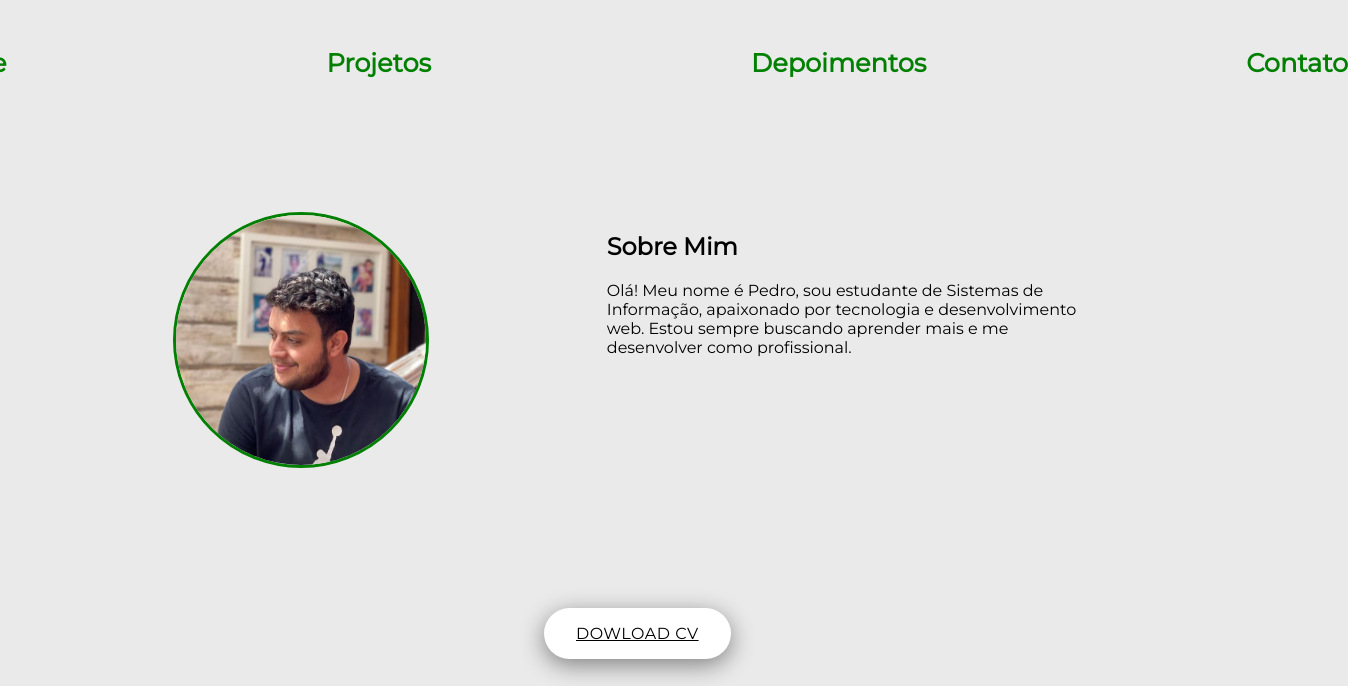
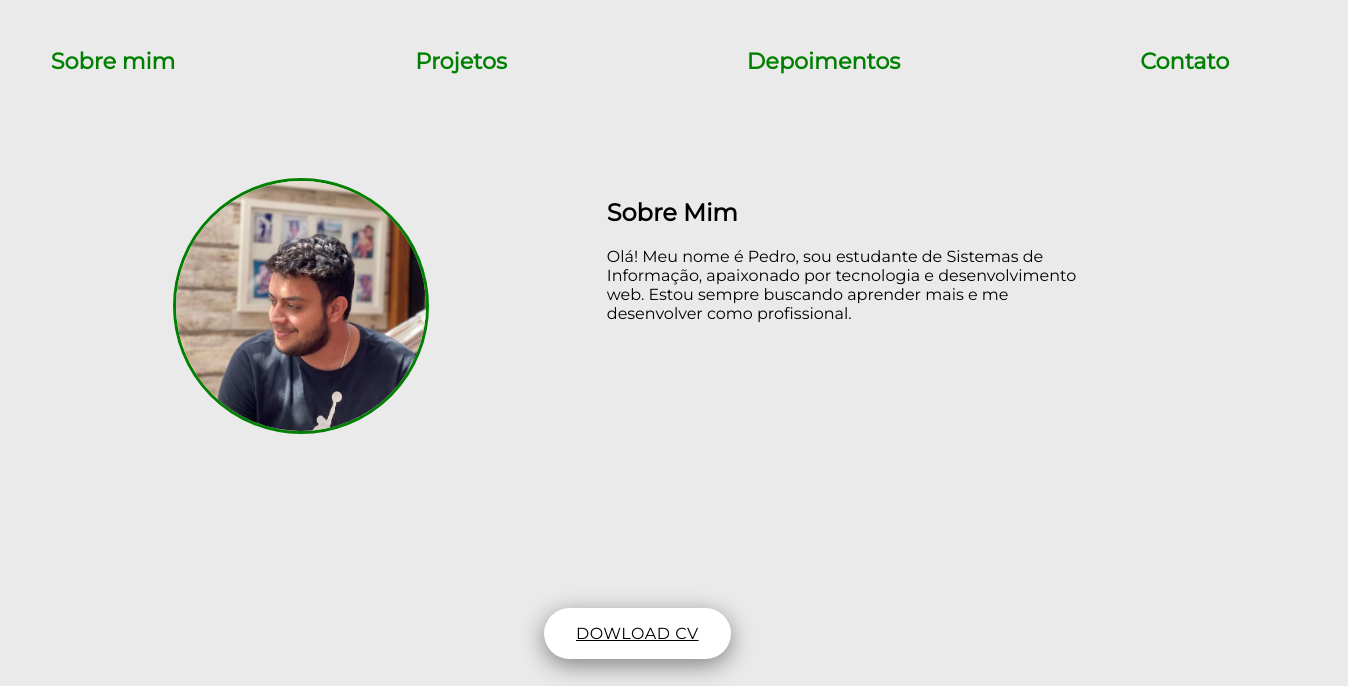
Before and after one commit to hpapedro/portfolio, a plain HTML site: page index.html in a window 1280 px wide. Shown: the part 114-800 px from the top of the page, 1348 px wide, since content can reach past the window. Drawn offline with Linux system fonts and the light colour scheme.

Commit message:
Minimas alterações

```diff
--- a/style.css
+++ b/style.css
@@ -18,7 +18,7 @@ body{
 
 .topicos ul {
     display: flex;
-    gap: 20rem;
+    gap: 15rem;
     justify-content: center;
     padding: 0;
     margin: 0;
@@ -32,14 +32,14 @@ body{
 
 .topicos ul li a{
   font-weight: bold;
-  font-size: 1.6rem ;
+  font-size: 1.4rem ;
   text-decoration: none;
   color: green;
   transition: color 0.5s ease, transform 0.5s ease;
 }
 
 .topicos ul li:hover{
-  transform: scale(1.8);
+  transform: scale(1.3);
 }
 
 .topicos ul li a:hover{
```
